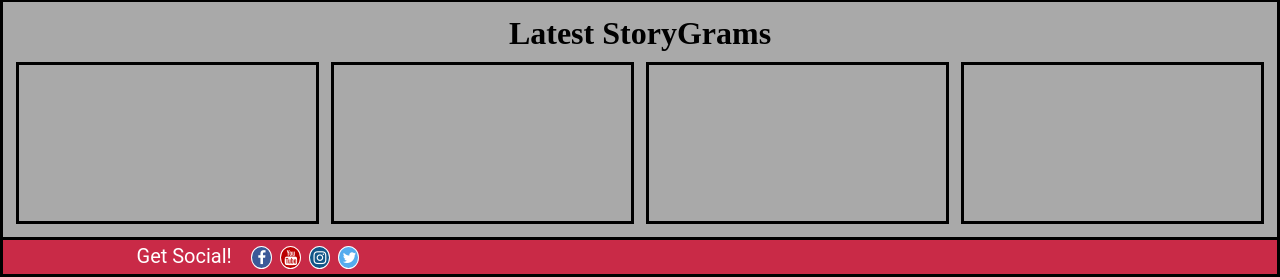
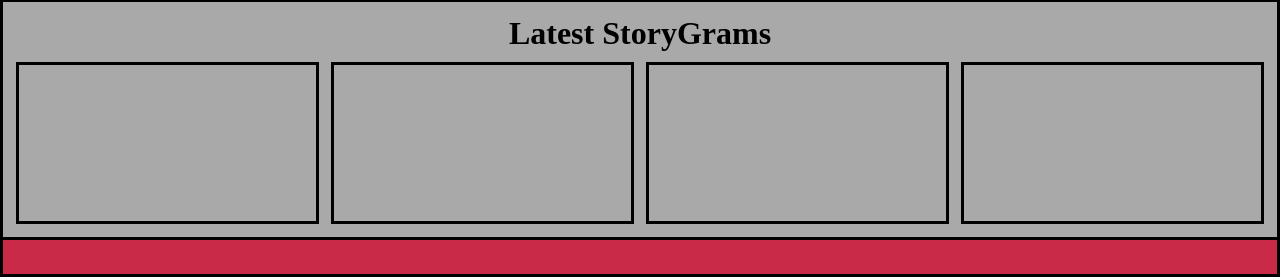
Before and after one commit to hnstone/VRStoryGram, a PHP site: page / in a window 1280 px wide. Shown: the part 523-800 px from the top of the page. Run offline with PHP 8.4, Linux system fonts and the light colour scheme; some libraries are stand-ins or nearby versions.

Commit message:
Removed "Get Social" from homepage

```diff
--- a/site/index.php
+++ b/site/index.php
@@ -38,15 +38,7 @@
   </div>
 
   <footer>
-    <div class="social_media_div">
-      <h2>Get Social!</h2>
-      <div class="social_media_icon_div">
-        <a href="#" class="fa fa-facebook"></a>
-        <a href="#" class="fa fa-youtube"></a>
-        <a href="#" class="fa fa-instagram"></a>
-        <a href="#" class="fa fa-twitter"></a>
-      </div>
-    </div>
+
   </footer>
 
 </body>
```
